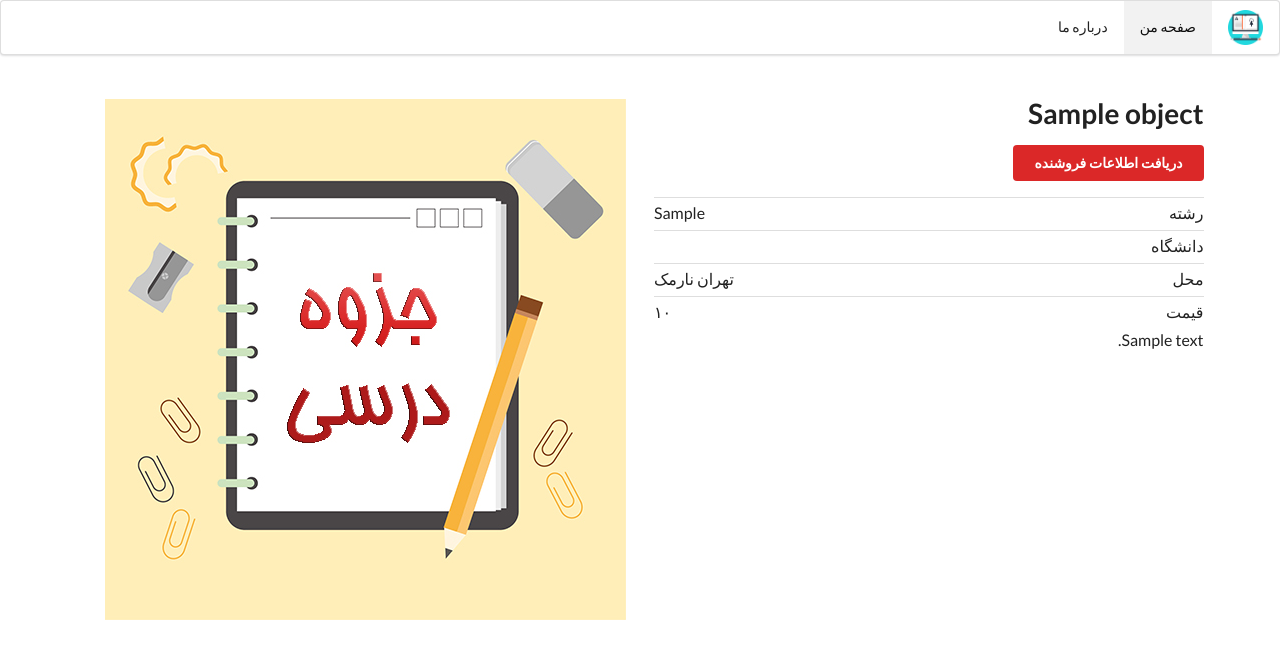
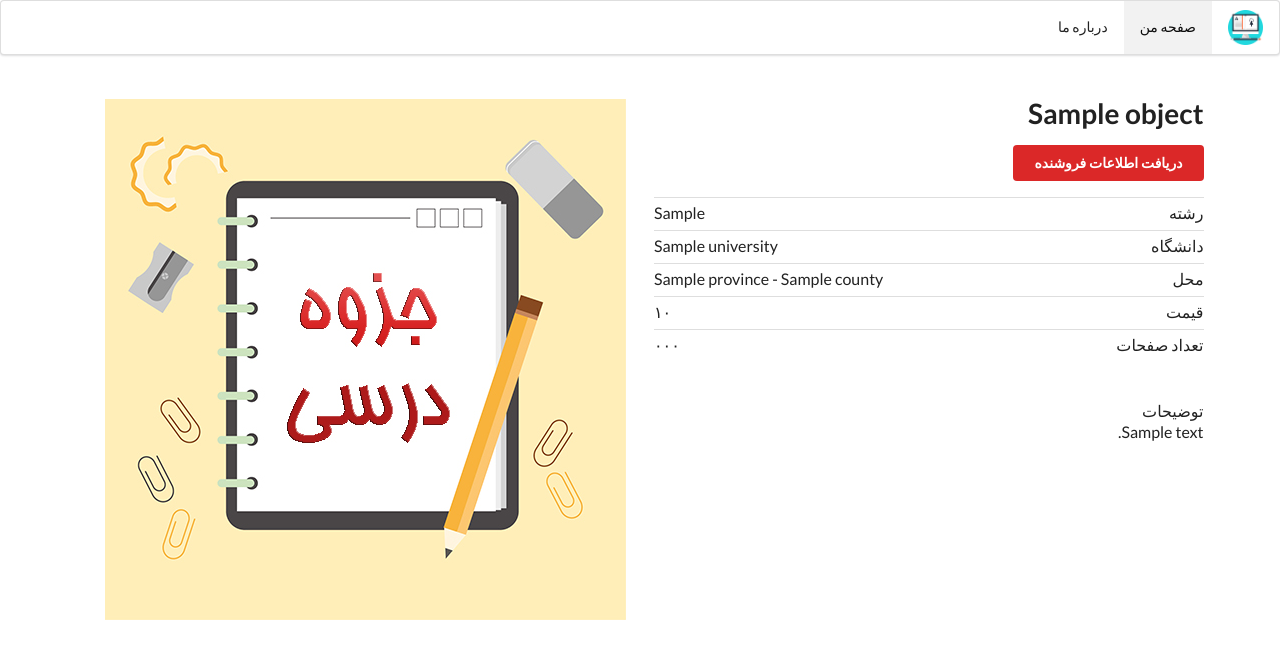
Before and after one commit to saeed617/amoo-jozve-foroosh, a Django app: template apps/advertise/templates/advertise/advertise_detail.html in a window 1280 px wide. Shown: the top 659 px of the page. Run offline with Django 3.2, Linux system fonts and the light colour scheme; the template is opened without the code that fills it: most values are stand-ins (such as "Sample title", 1, 10 or a date in 2020).

Commit message:
added university and address to ad detail page

```diff
--- a/apps/advertise/templates/advertise/advertise_detail.html
+++ b/apps/advertise/templates/advertise/advertise_detail.html
@@ -30,17 +30,19 @@
                             رشته
                         </div>
                     </div>
+                    {% if object.university %}
                     <div class="item">
                         <div class="right floated content">
-
+                            {{ object.university }}
                         </div>
                         <div class="content">
                             دانشگاه
                         </div>
                     </div>
+                    {% endif %}
                     <div class="item">
                         <div class="right floated content">
-                            تهران نارمک
+                            {{ object.county.province.name }} - {{ object.county.name }}
                         </div>
                         <div class="content">
                             محل
@@ -54,6 +56,17 @@
                             قیمت
                         </div>
                     </div>
+                    <div class="item">
+                        <div class="right floated content">
+                            {{ object.page_numbers|persian_digits }}
+                        </div>
+                        <div class="content">
+                            تعداد صفحات
+                        </div>
+                    </div>
+                <br/><br/>
+                توضیحات
+
                     <p id="details">
                         {{ object.description }}
                     </p>
```
